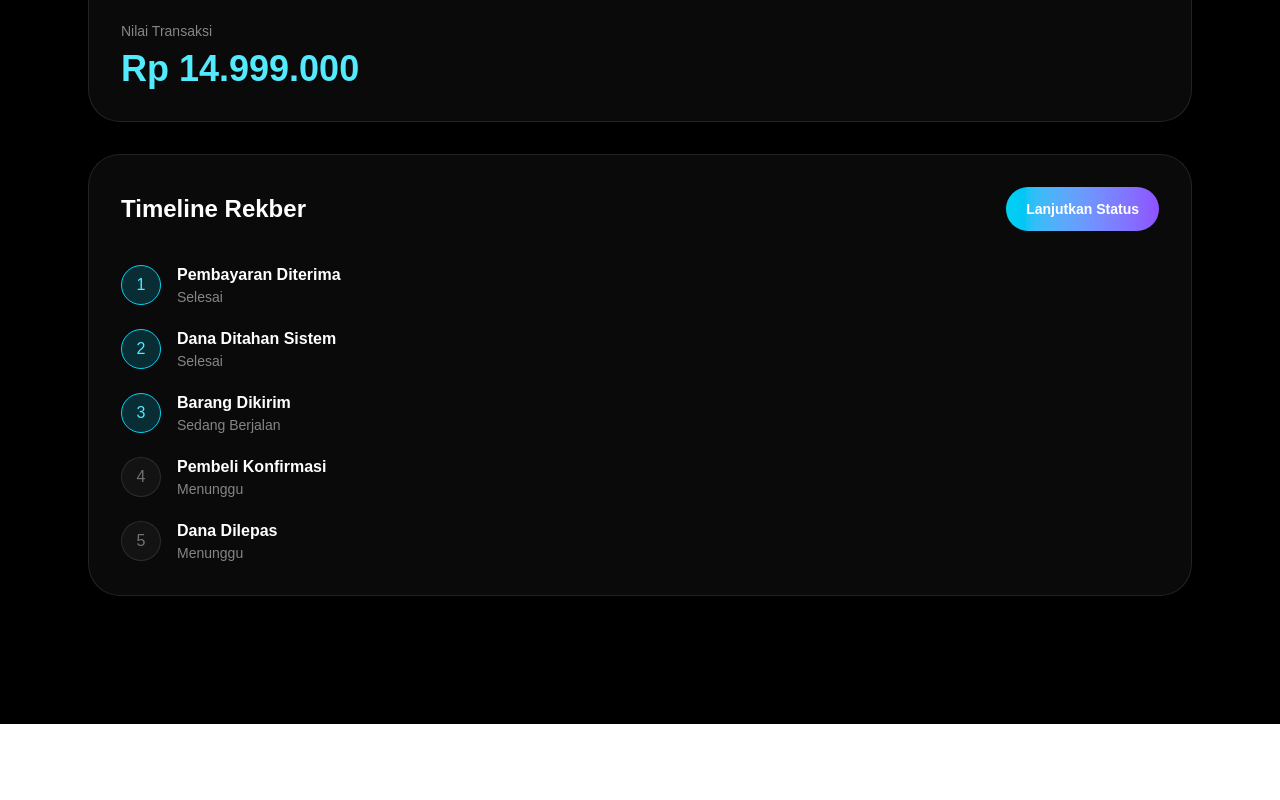
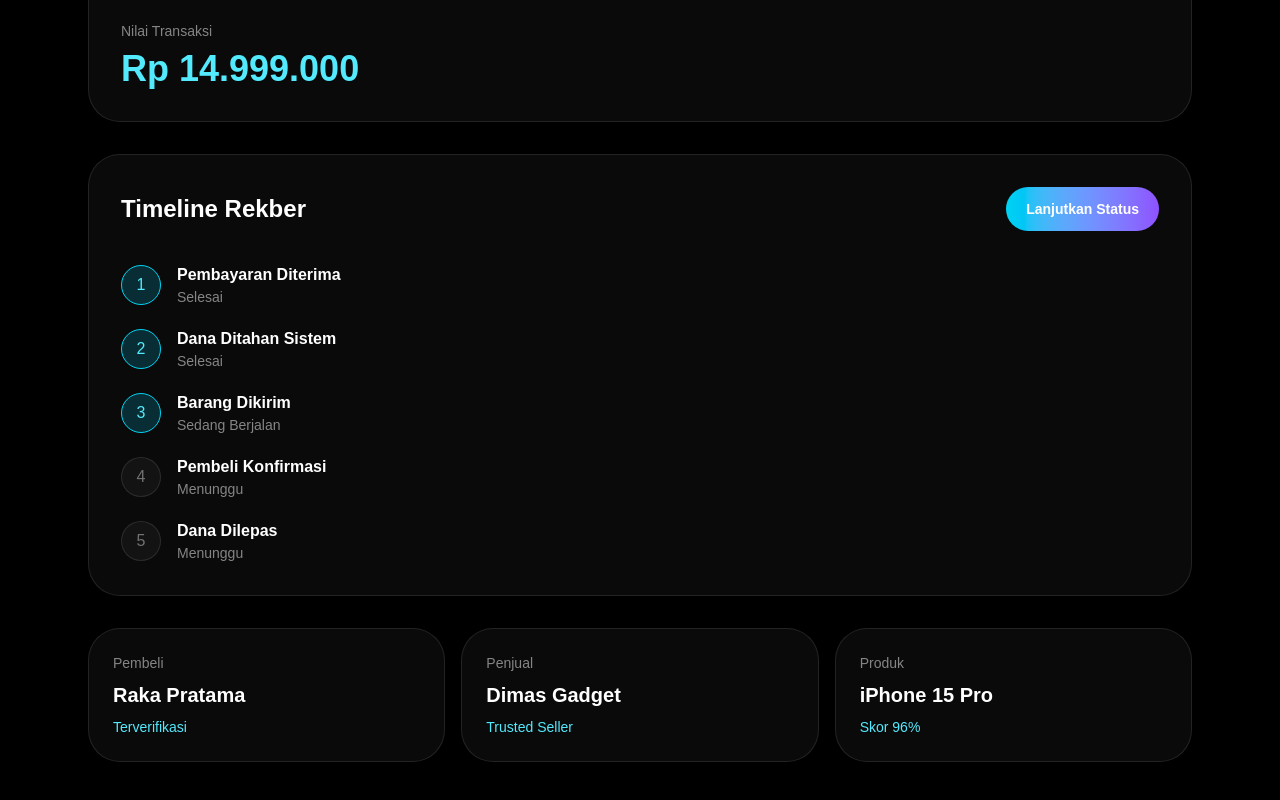
Before and after one commit to Rexlicky/gadgetswap, a Next.js app: page /escrow in a window 1280 px wide. Shown: the part 408-1208 px from the top of the page. Before the commit the page ends 1132 px from the top, so only its background shows below. Built offline with nearby package versions, Linux system fonts and the light colour scheme.

Commit message:
feat: add escrow summary card

```diff
--- a/src/app/escrow/page.js
+++ b/src/app/escrow/page.js
@@ -1,5 +1,6 @@
 import EscrowStatusCard from "@/components/escrow/EscrowStatusCard";
 import EscrowTimeline from "@/components/escrow/EscrowTimeline";
+import EscrowSummary from "@/components/escrow/EscrowSummary";
 
 export default function EscrowPage() {
   return (
@@ -17,6 +18,7 @@ export default function EscrowPage() {
         </div>
         <EscrowStatusCard />
         <EscrowTimeline />
+        <EscrowSummary />
       </div>
     </main>
   );
--- /dev/null
+++ b/src/components/escrow/EscrowSummary.jsx
@@ -0,0 +1,23 @@
+export default function EscrowSummary() {
+  return (
+    <div className="mt-8 grid grid-cols-1 gap-4 md:grid-cols-3">
+      <div className="rounded-[2rem] border border-white/10 bg-white/[0.04] p-6 backdrop-blur-xl">
+        <p className="text-sm text-white/50">Pembeli</p>
+        <h3 className="mt-2 text-xl font-bold">Raka Pratama</h3>
+        <p className="mt-2 text-sm text-cyan-300">Terverifikasi</p>
+      </div>
+
+      <div className="rounded-[2rem] border border-white/10 bg-white/[0.04] p-6 backdrop-blur-xl">
+        <p className="text-sm text-white/50">Penjual</p>
+        <h3 className="mt-2 text-xl font-bold">Dimas Gadget</h3>
+        <p className="mt-2 text-sm text-cyan-300">Trusted Seller</p>
+      </div>
+
+      <div className="rounded-[2rem] border border-white/10 bg-white/[0.04] p-6 backdrop-blur-xl">
+        <p className="text-sm text-white/50">Produk</p>
+        <h3 className="mt-2 text-xl font-bold">iPhone 15 Pro</h3>
+        <p className="mt-2 text-sm text-cyan-300">Skor 96%</p>
+      </div>
+    </div>
+  );
+}
```
